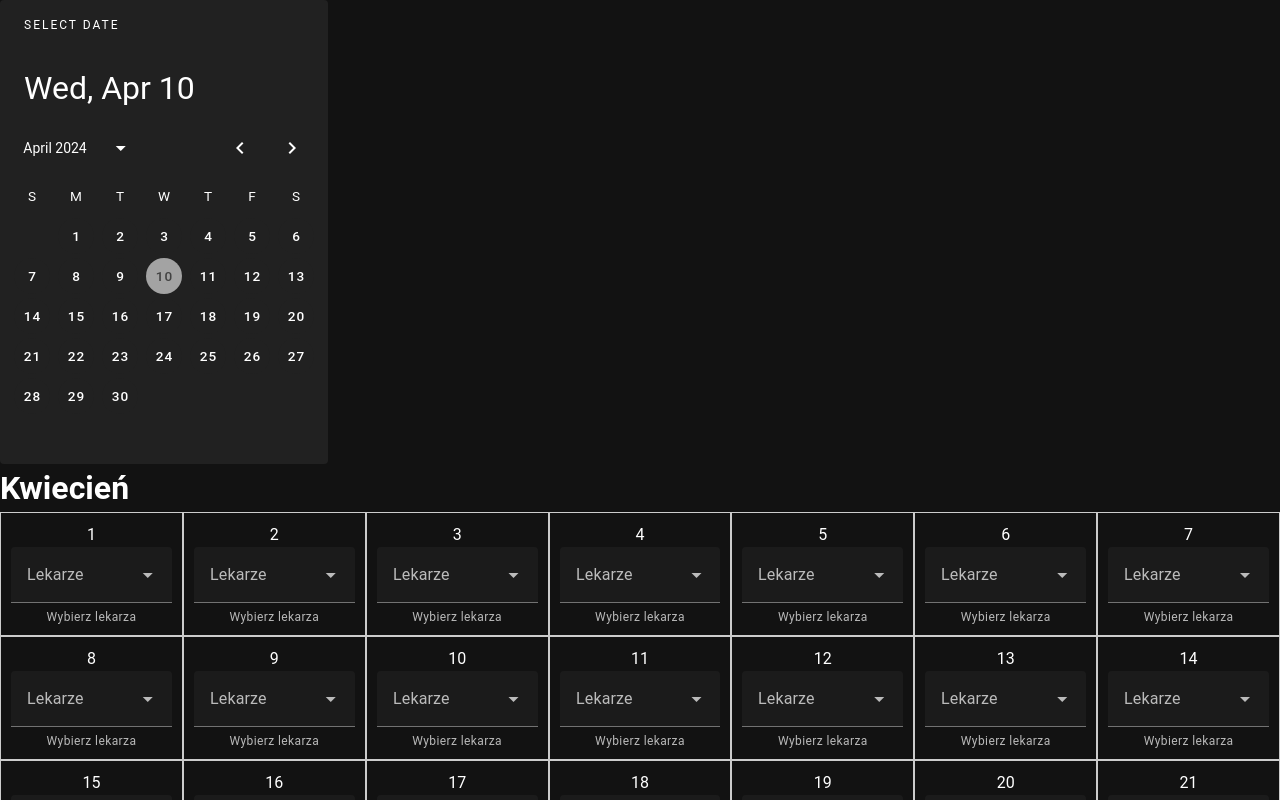
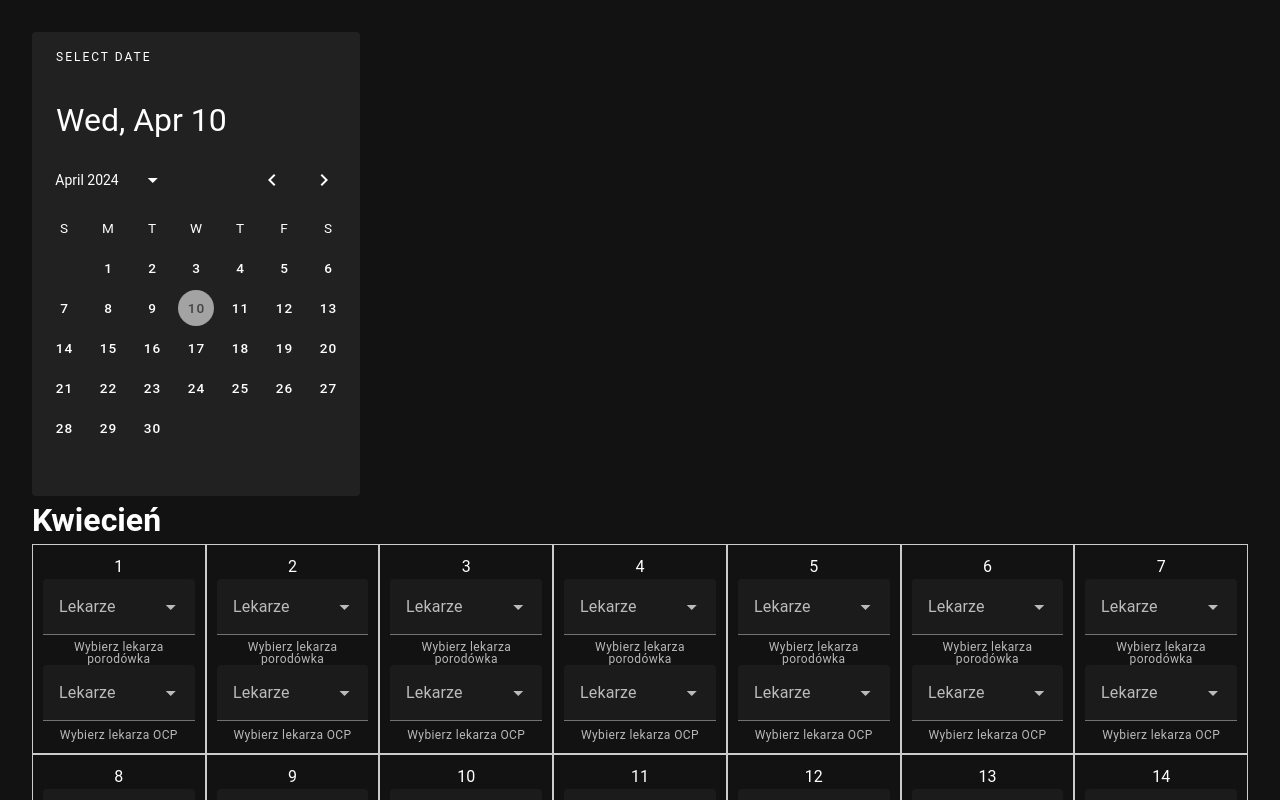
Before and after one commit to Michal-Dziedzinski/Shift-Schedule, a Vue app: page / in a window 1280 px wide. Shown: the top 800 px of the page. Built offline with nearby package versions, Linux system fonts and the light colour scheme.

Commit message:
finished mvp

```diff
--- a/src/components/BaseDay.vue
+++ b/src/components/BaseDay.vue
@@ -6,8 +6,6 @@
 </template>
 
 <script setup lang="ts">
-import { defineProps } from "vue";
-
 interface Day {
   id: number;
   date: Date;
--- a/src/components/BaseMonth.vue
+++ b/src/components/BaseMonth.vue
@@ -1,22 +1,68 @@
 <template>
-  <div class="calendar">
+  <div id="element-to-convert" class="calendar">
     <div class="days">
       <BaseDay v-for="day in days" :key="day.id" :day="day">
         <v-select
           v-model="getDoctorSelect(day.id)[0]"
-          :items="doctorsNames"
-          hint="Wybierz lekarza"
+          :items="sortedDoctorsMaternityWard[day.id - 1]"
+          item-title="fullName"
+          hint="Wybierz lekarza porodówka"
+          label="Lekarze"
+          persistent-hint
+        >
+          <template v-slot:item="{ props, item }">
+            <v-list-item
+              v-bind="props"
+              :base-color="
+                item.raw.available ? 'green' : item.raw.unavailable ? 'red' : ''
+              "
+            >
+            </v-list-item>
+          </template>
+        </v-select>
+        <v-select
+          v-model="getDoctorSelect(day.id)[1]"
+          :items="sortedDoctorsOCP[day.id - 1]"
+          item-title="fullName"
+          hint="Wybierz lekarza OCP"
           label="Lekarze"
           multiple
           persistent-hint
-        ></v-select>
+        >
+          <template v-slot:item="{ props, item }">
+            <v-list-item
+              v-bind="props"
+              :base-color="
+                item.raw.available ? 'green' : item.raw.unavailable ? 'red' : ''
+              "
+            >
+            </v-list-item>
+          </template>
+        </v-select>
       </BaseDay>
     </div>
   </div>
+  <v-btn
+    @click="clearSelection"
+    class="button"
+    color="red-darken-1"
+    append-icon="mdi-trash-can-outline"
+  >
+    Wyczyść
+  </v-btn>
+  <v-btn
+    @click="generatePDFwithSelections"
+    class="button"
+    color="green-accent-4"
+    append-icon="mdi-export-variant"
+  >
+    Generuj PDF
+  </v-btn>
 </template>
 
 <script lang="ts" setup>
-import { ref, onMounted, watch } from "vue";
+import { ref, computed } from "vue";
+import html2pdf from "html2pdf.js";
 import BaseDay from "./BaseDay.vue";
 import doctorsList from "../data/doctors.json";
 
@@ -40,31 +86,69 @@ const props = defineProps({
   },
 });
 
-const { doctors }: { doctors: Doctor[] } = doctorsList;
-
-const doctorsNames = doctors.map(
-  (doctor) => `${doctor.name} ${doctor.surname}`
-);
+const {
+  doctorsOCP,
+  doctorsMaternityWard,
+}: { doctorsOCP: Doctor[]; doctorsMaternityWard: Doctor[] } = doctorsList;
 
 const doctorsSelects = ref<Record<number, any>>({});
 
-const days = ref<Day[]>([]);
-
-const updateDays = () => {
+const days = computed(() => {
   const month = props.date.getMonth();
   const daysInMonth = new Date(
     props.date.getFullYear(),
     month + 1,
     0
   ).getDate();
-  days.value = [];
+  const daysArray: Day[] = [];
   for (let day = 1; day <= daysInMonth; day++) {
-    days.value.push({
+    daysArray.push({
       id: day,
       date: new Date(props.date.getFullYear(), month, day),
     });
   }
+  return daysArray;
+});
+
+const mapDoctors = (doctors: Doctor[], id: number) => {
+  return doctors
+    .map((doctor) => {
+      return {
+        ...doctor,
+        fullName: `${doctor.name} ${doctor.surname}`,
+        available: doctor.available.includes(id),
+        unavailable: doctor.unavailable.includes(id),
+      };
+    })
+    .sort((a, b) => {
+      if (a.available && !b.available) {
+        return -1;
+      } else if (!a.available && b.available) {
+        return 1;
+      } else if (a.unavailable && !b.unavailable) {
+        return 1;
+      } else if (!a.unavailable && b.unavailable) {
+        return -1;
+      } else {
+        return 0;
+      }
+    });
 };
+
+const clearSelection = () => {
+  doctorsSelects.value = {};
+};
+
+const sortedDoctorsOCP = computed(() => {
+  return days.value.map(({ id }) => {
+    return mapDoctors(doctorsOCP, id);
+  });
+});
+const sortedDoctorsMaternityWard = computed(() => {
+  return days.value.map(({ id }) => {
+    return mapDoctors(doctorsMaternityWard, id);
+  });
+});
 
 const getDoctorSelect = (dayId: number) => {
   if (!doctorsSelects.value[dayId]) {
@@ -73,16 +157,16 @@ const getDoctorSelect = (dayId: number) => {
   return doctorsSelects.value[dayId];
 };
 
-onMounted(() => {
-  updateDays();
-});
-
-watch(
-  () => props.date,
-  () => {
-    updateDays();
-  }
-);
+const generatePDFwithSelections = () => {
+  html2pdf(document.getElementById("element-to-convert"), {
+    margin: 1,
+    filename: "i-was-html.pdf",
+    html2canvas: {
+      scrollX: 0,
+      scrollY: 0,
+    },
+  });
+};
 </script>
 
 <style scoped>
@@ -90,6 +174,11 @@ watch(
   display: flex;
   flex-direction: column;
   width: 100%;
+  margin-bottom: 32px;
+}
+
+.button {
+  margin-right: 16px;
 }
 
 .days {
--- a/src/data/doctors.json
+++ b/src/data/doctors.json
@@ -1,5 +1,5 @@
 {
-  "doctors": [
+  "doctorsOCP": [
     {
       "name": "Adam",
       "surname": "Śmieszko",
@@ -25,8 +25,38 @@
       "name": "Anna",
       "surname": "Śmieszewska",
       "id": 4,
-      "unavailable": [4, 8, 12, 16, 20],
-      "available": [1, 2, 3, 5, 6]
+      "unavailable": [4, 8, 12, 16, 20, 30],
+      "available": [1, 2, 3, 5, 6, 29]
+    }
+  ],
+  "doctorsMaternityWard": [
+    {
+      "name": "Adam",
+      "surname": "Śmieszko",
+      "id": 1,
+      "unavailable": [3, 7, 11, 15, 19],
+      "available": [1, 2, 4, 5, 6]
+    },
+    {
+      "name": "Ewa",
+      "surname": "Kołysanka",
+      "id": 2,
+      "unavailable": [2, 6, 10, 14, 18],
+      "available": [1, 3, 4, 5, 7]
+    },
+    {
+      "name": "Piotr",
+      "surname": "Żartowski",
+      "id": 3,
+      "unavailable": [1, 5, 9, 13, 17],
+      "available": [2, 3, 4, 6, 7]
+    },
+    {
+      "name": "Anna",
+      "surname": "Śmieszewska",
+      "id": 4,
+      "unavailable": [4, 8, 12, 16, 20, 30],
+      "available": [1, 2, 3, 5, 6, 29]
     }
   ]
 }
--- a/src/layouts/default.vue
+++ b/src/layouts/default.vue
@@ -1,6 +1,6 @@
 <template>
   <v-app>
-    <v-main>
+    <v-main class="main">
       <router-view />
     </v-main>
   </v-app>
@@ -9,3 +9,8 @@
 <script lang="ts" setup>
 //
 </script>
+<style scoped>
+.main {
+  margin: 32px;
+}
+</style>
--- a/src/pages/index.vue
+++ b/src/pages/index.vue
@@ -1,7 +1,7 @@
 <template>
   <v-date-picker v-model="date"></v-date-picker>
   <h1 class="heading">{{ monthName }}</h1>
-  <BaseMonth :date="date" :monthName="monthName" />
+  <BaseMonth :date="date" />
 </template>
 
 <script lang="ts" setup>
```
